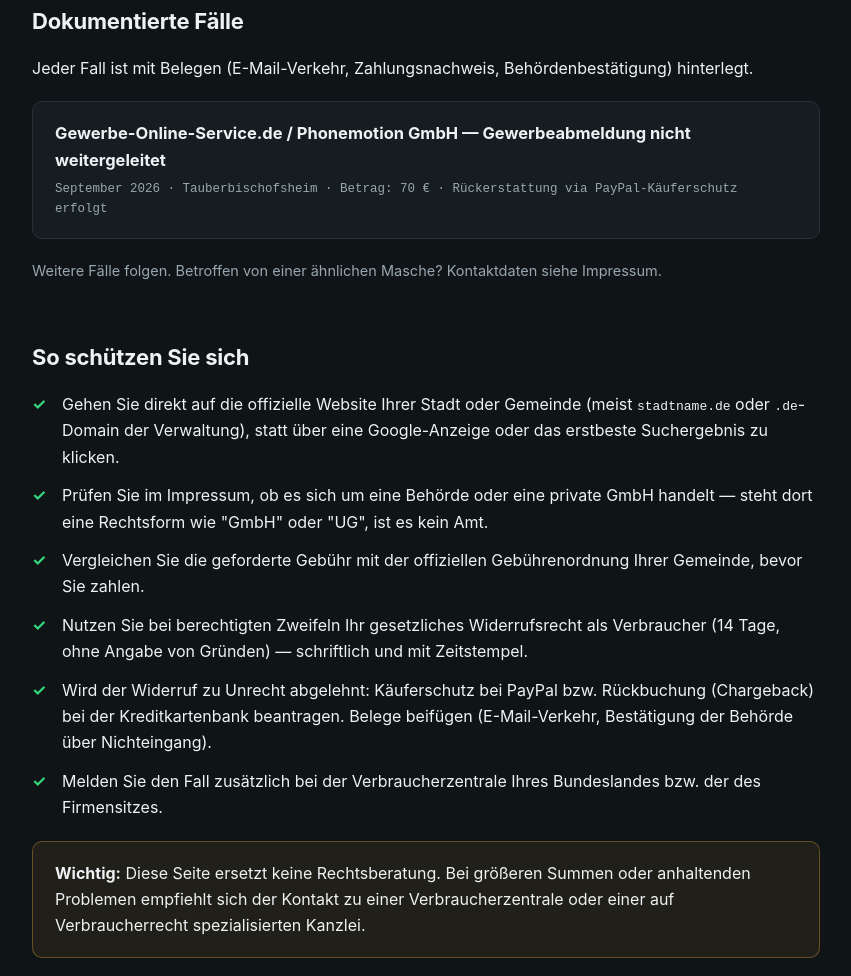
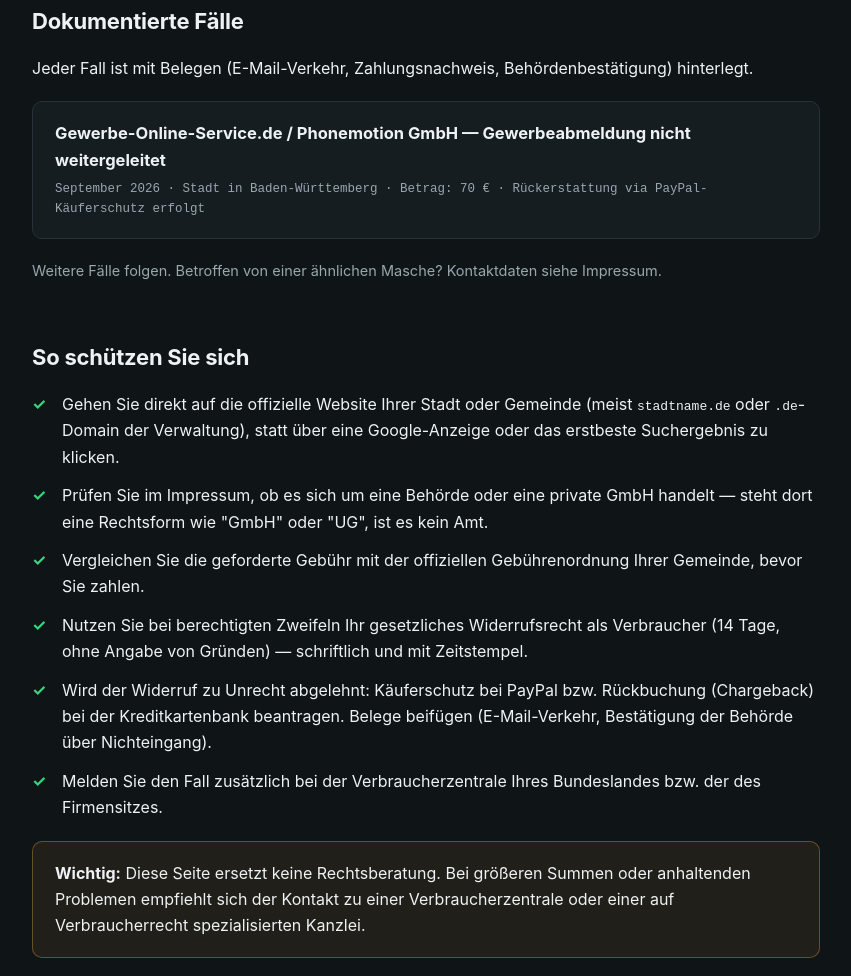
Before and after one commit to haraldlinhart-prog/formular-abzocke, a plain HTML site: page index.html in a window 1280 px wide. Shown: the part 1831-2807 px from the top of the page, without its empty margins (214-1065 px from the left). Drawn offline with Linux system fonts and the light colour scheme.

Commit message:
Generalize city in homepage case summary

```diff
--- a/index.html
+++ b/index.html
@@ -152,7 +152,7 @@
     <ul class="case-list">
       <li>
         <a href="/faelle/phonemotion-gewerbe-online-service.html">Gewerbe-Online-Service.de / Phonemotion GmbH — Gewerbeabmeldung nicht weitergeleitet</a>
-        <div class="meta">September 2026 · Tauberbischofsheim · Betrag: 70 € · Rückerstattung via PayPal-Käuferschutz erfolgt</div>
+        <div class="meta">September 2026 · Stadt in Baden-Württemberg · Betrag: 70 € · Rückerstattung via PayPal-Käuferschutz erfolgt</div>
       </li>
     </ul>
     <p style="color:var(--muted);font-size:14.5px;">Weitere Fälle folgen. Betroffen von einer ähnlichen Masche? Kontaktdaten siehe Impressum.</p>
```
